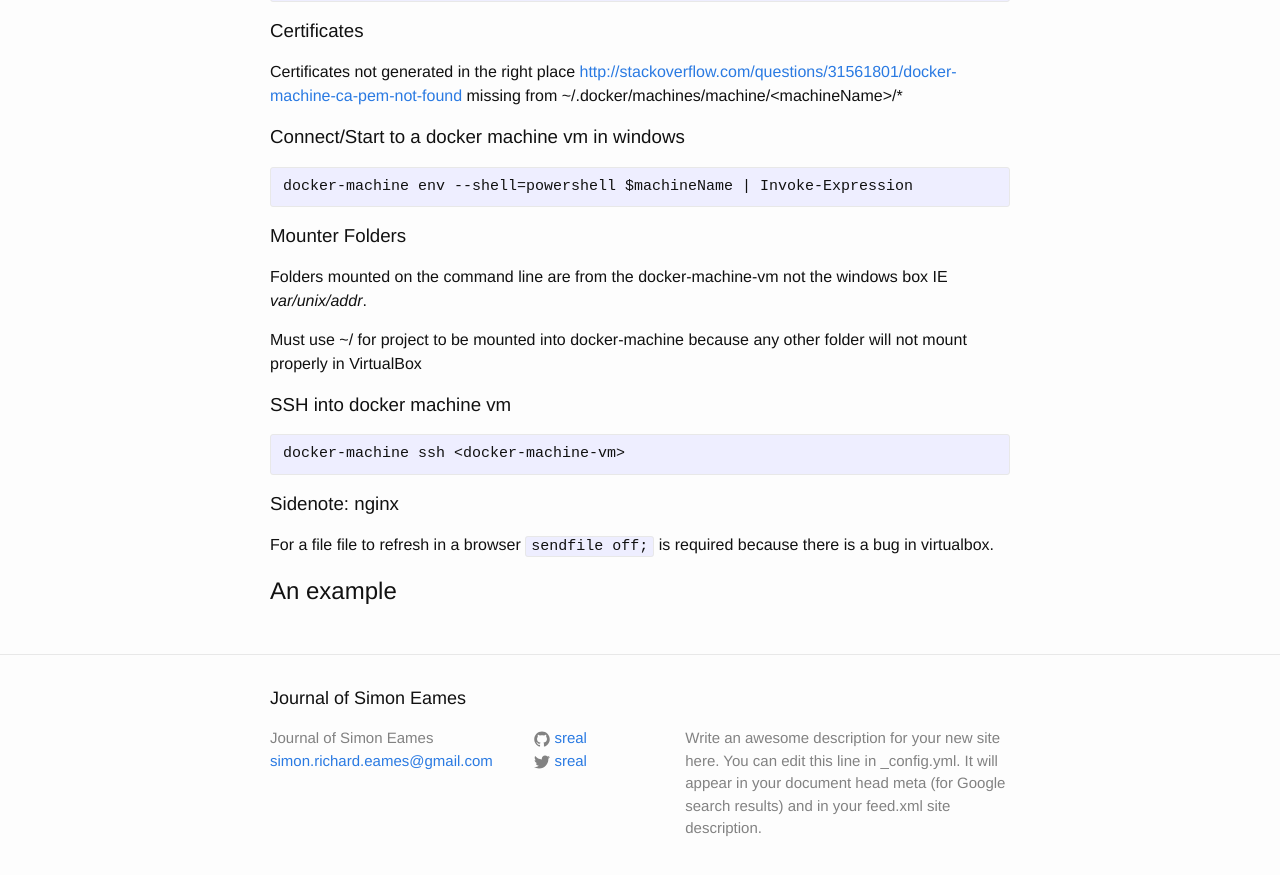
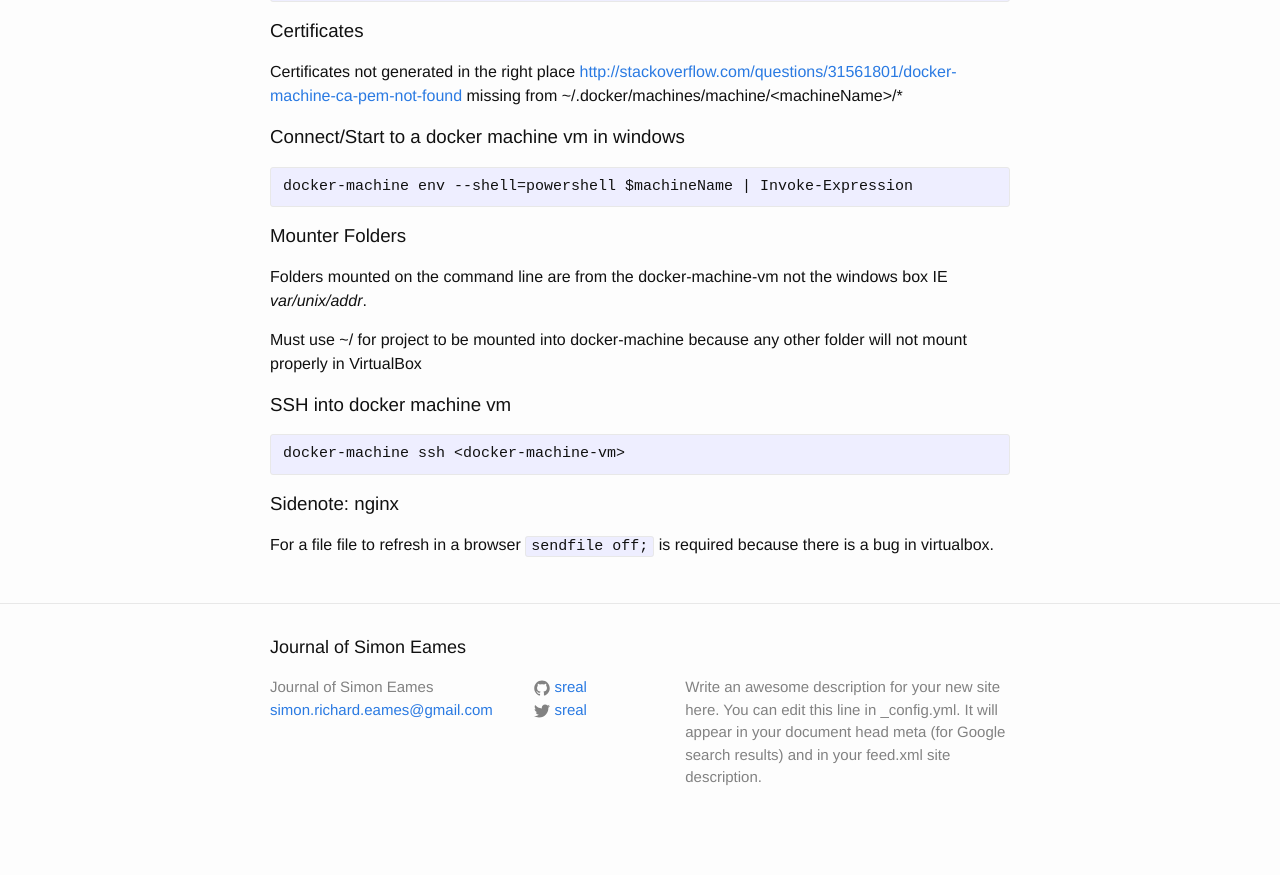
Before and after one commit to sreal/jekyll, a Jekyll site: the page built from _posts/2016-01-30-docker-notes.html, in a window 1280 px wide and 900 px high, scrolled down 671 px. Shown: the top 875 px of the window. Built offline with Jekyll 4.4.1, drawn with Linux system fonts in a browser that asks for light colours; after the commit the page ends 1520 px from its top, so only the background shows below that.

Commit message:
Update jekyl site

```diff
--- a/_posts/2016-01-30-docker-notes.html
+++ b/_posts/2016-01-30-docker-notes.html
@@ -120,7 +120,3 @@ For a file file to refresh in a browser <code>sendfile off;</code> is required b
 </div>
 </div>
 </div>
-
-<div id="outline-container-sec-2" class="outline-2">
-<h2 id="sec-2">An example</h2>
-</div>
```
